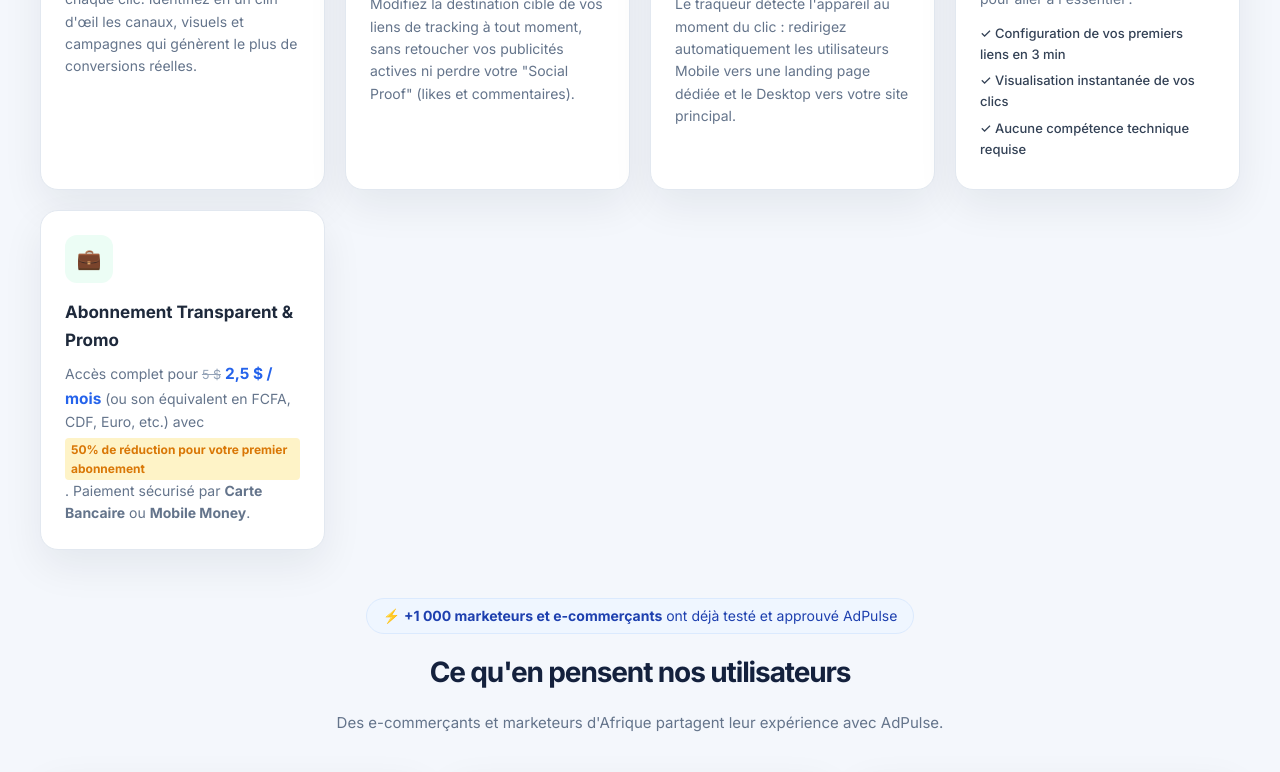
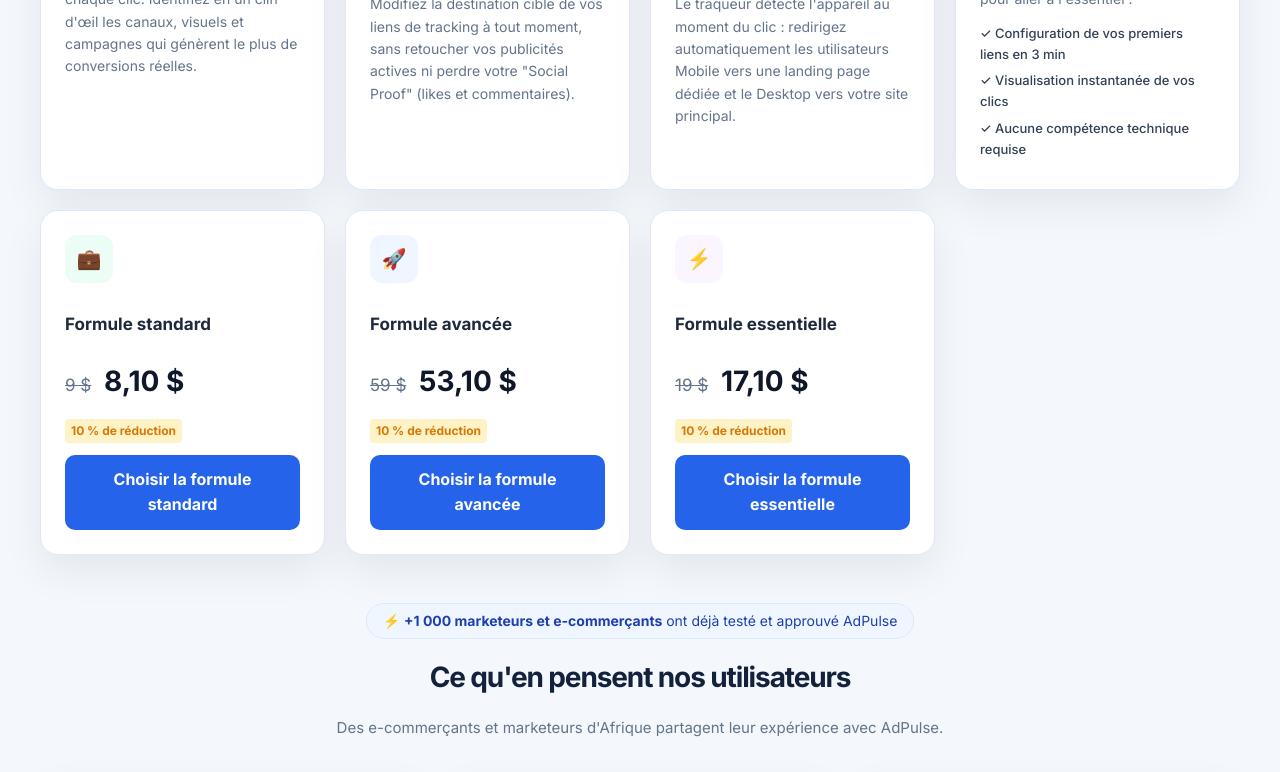
Before and after one commit to joelcinkenke2009-dotcom/FrontendTrackerLink, a Vue app: page / in a window 1280 px wide. Shown: the part 2000-2772 px from the top of the page. Built offline with nearby package versions, Linux system fonts and the light colour scheme; no server answers.

Commit message:
Afficher les trois formules et leurs parcours de paiement sur About (#7)

```diff
--- a/src/components/About.vue
+++ b/src/components/About.vue
@@ -21,7 +21,7 @@ const started = () => {
     <!-- Bannière d'urgence défilante (Démarrage immédiat) -->
     <div class="marquee-banner">
       <div class="marquee-content">
-        🔥 OFFRE SPÉCIALE DE LANCEMENT : 50% de réduction pour votre premier abonnement ! Profitez d'AdPulse à seulement 2,5 $ (ou son équivalent en FCFA, CDF, EUR) pour une durée limitée ! 🚀
+        🔥 OFFRE SPÉCIALE : profitez de 10 % de réduction sur chacune de nos trois formules AdPulse ! 🚀
       </div>
     </div>
 
@@ -45,7 +45,7 @@ const started = () => {
             class="modern-button pulse-effect"
 
           >
-            {{ connect.connected ? 'Accéder au tableau de bord' : 'Démarrer maintenant (Promo -50%)' }}
+            {{ connect.connected ? 'Accéder au tableau de bord' : 'Découvrir les abonnements (-10 %)' }}
           </button>
           <a href="https://adauditor.netlify.app/guideAstuces" target="_blank" class="sub-cta-link">
             ✨ Savoir ce que vous gagnez en nous choisissant →
@@ -53,7 +53,7 @@ const started = () => {
         </div>
 
         <a
-          href="https://wa.me/243990937099?text=Bonjour,%20je%20souhaite%20m'abonner%20à%20AdPulse%20à%202.5$%20(promo%2050%25)%20via%20Mobile%20Money"
+          href="https://wa.me/243990937099?text=Bonjour,%20je%20souhaite%20m'abonner%20à%20AdPulse%20et%20connaître%20les%20trois%20formules"
           target="_blank"
           class="whatsapp-direct-button"
         >
@@ -180,13 +180,35 @@ const started = () => {
           </ul>
         </div>
 
-        <!-- Carte 5 : Tarification & Promo -->
-        <div class="feature-card highlight-card promo-card">
+        <!-- Tarification et accès direct au checkout -->
+        <div class="feature-card highlight-card billing-card">
           <div class="icon-wrapper emerald-bg">💼</div>
-          <h3 class="feature-title">Abonnement Transparent & Promo</h3>
-          <p class="feature-text">
-            Accès complet pour <span class="old-price">5 $</span> <strong class="highlight-price">2,5 $ / mois</strong> (ou son équivalent en FCFA, CDF, Euro, etc.) avec <span class="tag-promo">50% de réduction pour votre premier abonnement</span>. Paiement sécurisé par <strong>Carte Bancaire</strong> ou <strong>Mobile Money</strong>.
-          </p>
+          <h3 class="feature-title">Formule standard</h3>
+          <p class="billing-price"><s>9 $</s> <strong>8,10 $</strong></p>
+          <span class="tag-promo">10 % de réduction</span>
+          <form :action="`${apiUrl}/paiement/initialisation`" method="post">
+            <button class="billing-button" type="submit">Choisir la formule standard</button>
+          </form>
+        </div>
+
+        <div class="feature-card highlight-card billing-card">
+          <div class="icon-wrapper blue-bg">🚀</div>
+          <h3 class="feature-title">Formule avancée</h3>
+          <p class="billing-price"><s>59 $</s> <strong>53,10 $</strong></p>
+          <span class="tag-promo">10 % de réduction</span>
+          <form :action="`${apiUrl}/paiement/initialisation2`" method="post">
+            <button class="billing-button" type="submit">Choisir la formule avancée</button>
+          </form>
+        </div>
+
+        <div class="feature-card highlight-card billing-card">
+          <div class="icon-wrapper purple-bg">⚡</div>
+          <h3 class="feature-title">Formule essentielle</h3>
+          <p class="billing-price"><s>19 $</s> <strong>17,10 $</strong></p>
+          <span class="tag-promo">10 % de réduction</span>
+          <form :action="`${apiUrl}/paiement/initialisation3`" method="post">
+            <button class="billing-button" type="submit">Choisir la formule essentielle</button>
+          </form>
         </div>
       </div>
     </section>
@@ -287,7 +309,7 @@ const started = () => {
 
           <div class="why-cta-wrapper">
             <button @click="started" class="modern-button secondary">
-              Profiter des 50% de réduction maintenant →
+              Choisir mon abonnement AdPulse →
             </button>
           </div>
         </div>
@@ -1013,4 +1035,14 @@ const started = () => {
     gap: 6px;
   }
 }
+
+
+/* Tarifs et facturation */
+.billing-card { display: flex; flex-direction: column; align-items: flex-start; gap: 12px; }
+.billing-price { margin: 0; color: #64748b; font-size: 17px; }
+.billing-price strong { color: #0f172a; font-size: 28px; margin-left: 8px; }
+.billing-card form { width: 100%; margin-top: auto; }
+.billing-button { width: 100%; border: 0; border-radius: 10px; padding: 12px 16px; background: #2563eb; color: #fff; font-weight: 700; cursor: pointer; transition: background .2s ease, transform .2s ease; }
+.billing-button:hover { background: #1d4ed8; transform: translateY(-1px); }
+
 </style>
```
